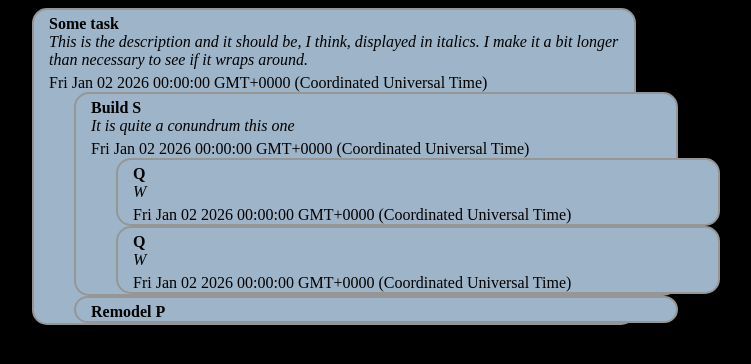
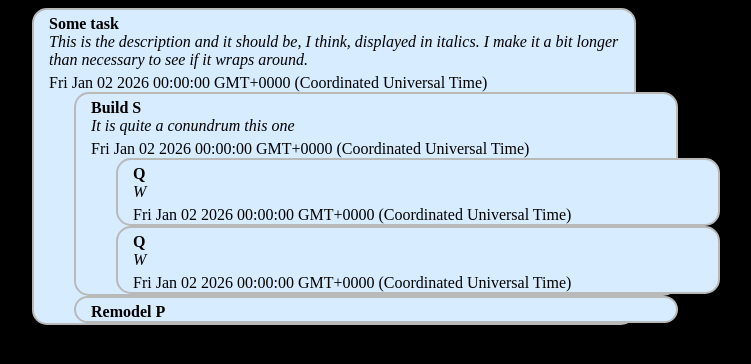
Before and after one commit to theKGS/todo-list, a website built with webpack: page src/template.html in a window 1280 px wide. Shown: the whole page, without its empty margins (16-767 px from the left). Built offline with nearby package versions, Linux system fonts and the light colour scheme.

Commit message:
Make styling brighter

```diff
--- a/src/styles.css
+++ b/src/styles.css
@@ -3,10 +3,10 @@ body {
 }
 
 .item {
-    border: 2px solid rgb(150, 150, 150);
+    border: 2px solid rgb(185, 185, 185);
     border-radius: 15px;
     width: 600px;
-    background-color: rgb(158, 180, 200);
+    background-color: rgb(215, 236, 255);
 }
 
 .list {
```
